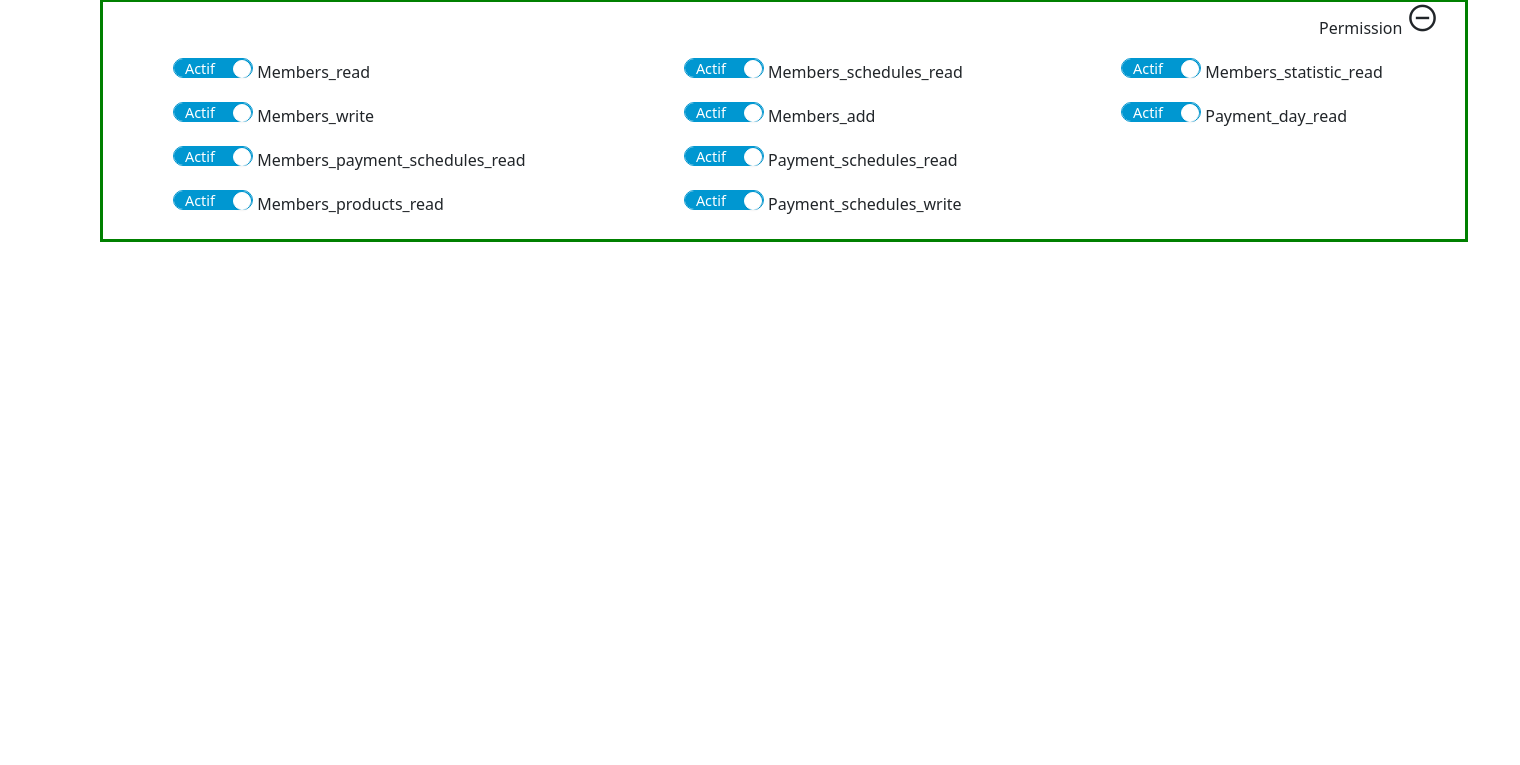
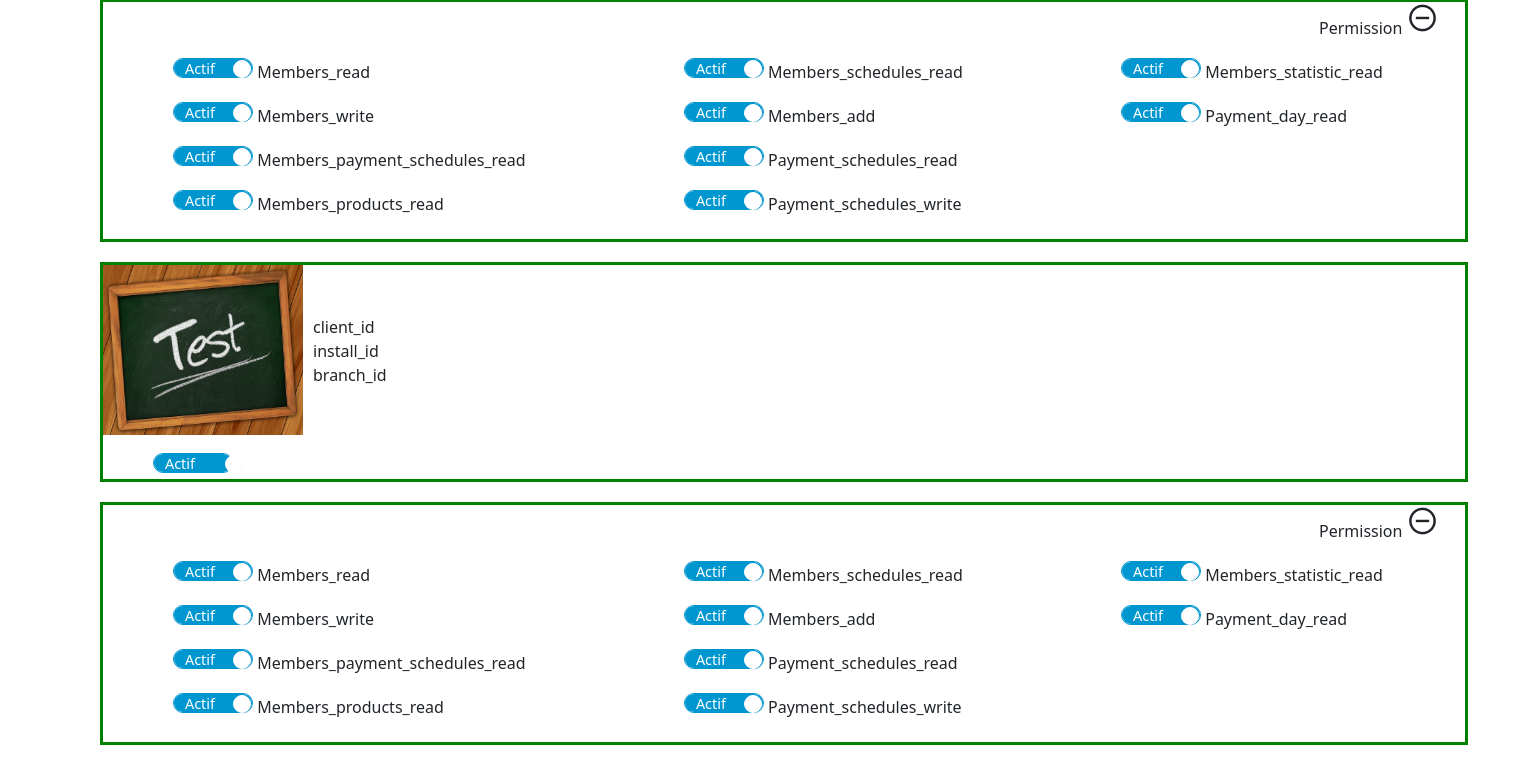
Before and after one commit to Geoflin/ECF_APP_SPORT_PUBLIC, a PHP site: page /Pages/salle_par_partenaire/View.php in a window 1520 px wide. Shown: the part 815-1580 px from the top of the page. Before the commit the page ends 1057 px from the top, so only its background shows below. Run offline with PHP 8.4, Linux system fonts and the light colour scheme.

Commit message:
boucle_for_etiquette_salle_de_sport_et_permission_des_salles

```diff
--- a/Module/salle_par_partenaire/etiquette_salle_de_sport/View.php
+++ b/Module/salle_par_partenaire/etiquette_salle_de_sport/View.php
@@ -1,5 +1,7 @@
 <!--Style du etiquette_salle_de_sport -->
 <link href="../../Module\salle_par_partenaire\etiquette_salle_de_sport\style.css" rel="stylesheet" />
+
+<?php for ($i=0; $i < 2; $i++) { ?>
 
 <!--View etiquette_partenaire-->
 <section class="etiquette_salle_de_sport">
@@ -35,3 +37,45 @@
 </section>
 
 </section>
+
+
+<!--Style du permissions_des_salles -->
+<link href="../../Module\salle_par_partenaire\permissions_des_salles\style.css" rel="stylesheet" />
+
+<!--View permissions_des_salles-->
+<section class="permissions_des_salles">
+
+<span id="permission_moins">
+   Permission
+   <span class="material-symbols-outlined">do_not_disturb_on</span>
+<span>
+
+<section class="box_bouton_actif_inactif">
+
+<!--Tableau des permissions-->
+<?php $permissions= array ("Members_read", "Members_write", "Members_payment_schedules_read", "Members_products_read", "Members_schedules_read", "Members_add", "Payment_schedules_read", "Payment_schedules_write", "Members_statistic_read", "Payment_day_read"); ?>
+
+<?php for ($ii=0; $ii < 10; $ii++) { ?>
+
+    <!--Section bouton_actif_inactif-->
+    <section class="bouton_actif_inactif">
+
+    <label class="toggleSwitch_permissions_des_salles nolabel" onclick="">
+       <input type="checkbox" checked />
+         <span>
+            <span>Inactif</span>
+            <span>Actif</span>
+         </span>
+    <a></a>
+    </label>
+    <?php echo $permissions[$ii]; ?>
+
+    </section>
+
+<?php }; ?>
+
+
+</section>
+</section>
+
+<?php } ?>
--- a/Module/salle_par_partenaire/permissions_des_salles/View.php
+++ b/Module/salle_par_partenaire/permissions_des_salles/View.php
@@ -1,4 +1,4 @@
-<!--Style du etiquette_salle_de_sport -->
+<!--Style du permissions_des_salles -->
 <link href="../../Module\salle_par_partenaire\permissions_des_salles\style.css" rel="stylesheet" />
 
 <!--View permissions_des_salles-->
--- a/Pages/salle_par_partenaire/View.php
+++ b/Pages/salle_par_partenaire/View.php
@@ -28,8 +28,6 @@
 
     <?php require_once '../../Module\salle_par_partenaire\etiquette_salle_de_sport\View.php'  ?>
 
-    <?php require_once '../../Module\salle_par_partenaire\permissions_des_salles\View.php'  ?>
-
 </main>
 
 <footer>
```
